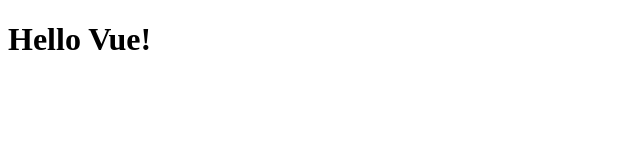
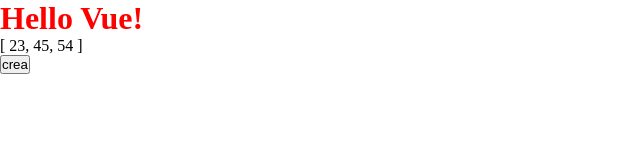
Before and after one commit to GioGreco/vue-hello, a plain HTML site: page index.html in a window 1280 px wide. Shown: the whole page, without its empty margins (0-640 px from the left). Drawn offline with nearby package versions, Linux system fonts and the light colour scheme.

Commit message:
add test square

```diff
--- a/css/style.css
+++ b/css/style.css
@@ -0,0 +1,15 @@
+*{
+    margin: 0;
+    padding: 0;
+    box-sizing: border-box;
+}
+
+.red{
+    color: red;
+}
+
+.square{
+    width: 100px;
+    height: 100px;
+    background-color: blue;
+}
--- a/index.html
+++ b/index.html
@@ -10,7 +10,9 @@
 </head>
 <body>
     <div id="app">
-        <h1>{{message}}</h1>
+        <h1 :class="textRed">{{message}}</h1>
+        <div>{{numArray}}</div>
+        <button @click="createSquare">crea</button>
     </div>
 
     <script type="text/javascript" src="./js/script.js"></script>
--- a/js/script.js
+++ b/js/script.js
@@ -5,7 +5,17 @@
 createApp({
     data(){
         return{
-            message : 'Hello Vue!'
+            message : 'Hello Vue!',
+            textRed : 'red',
+            numArray: [23, 45, 54],
+        }
+    },
+    methods: {
+        createSquare(){
+            const appVue = document.getElementById('app');
+            const square = document.createElement('div');
+            square.className = 'square';
+            appVue.append(square);
         }
     }
 }).mount('#app')
```
